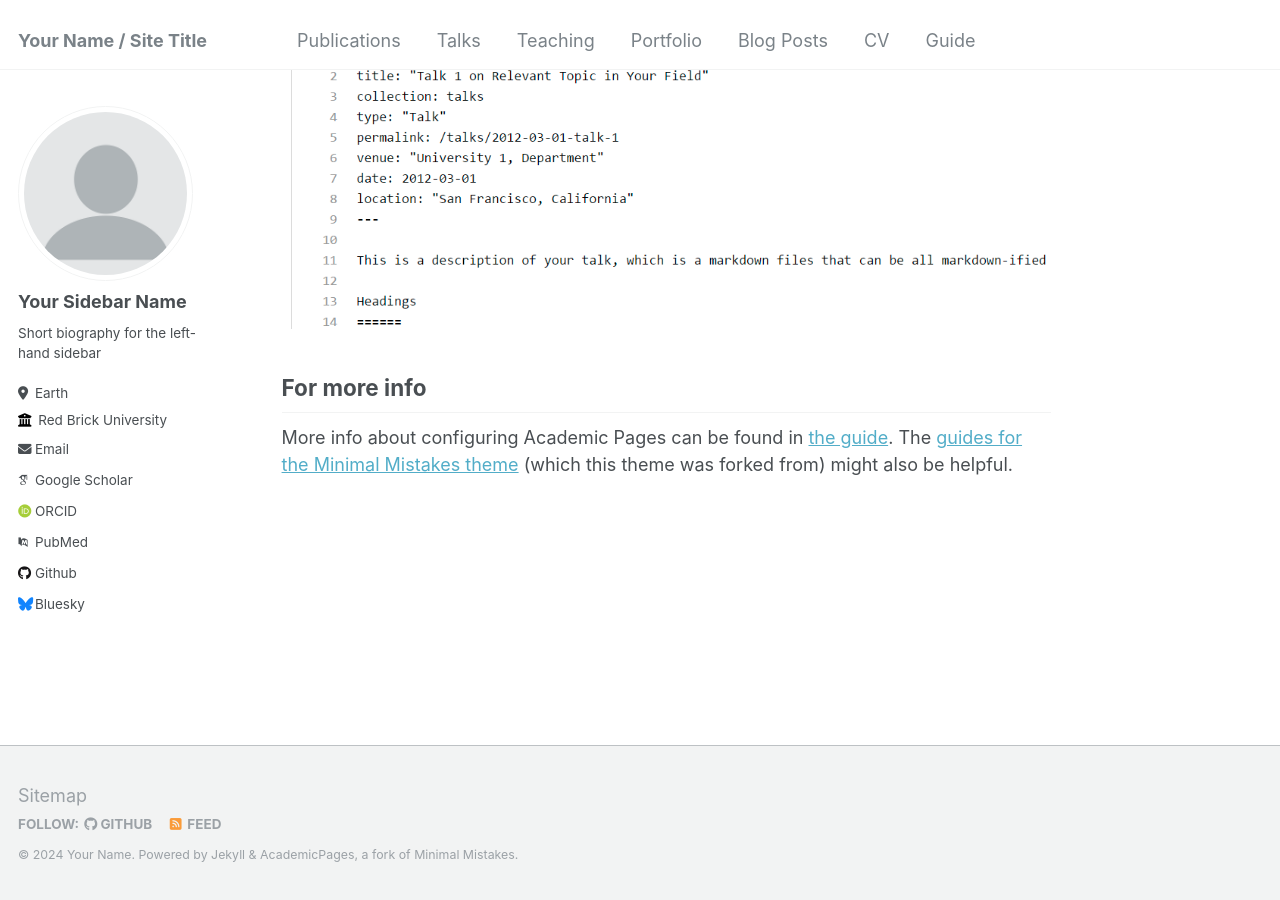
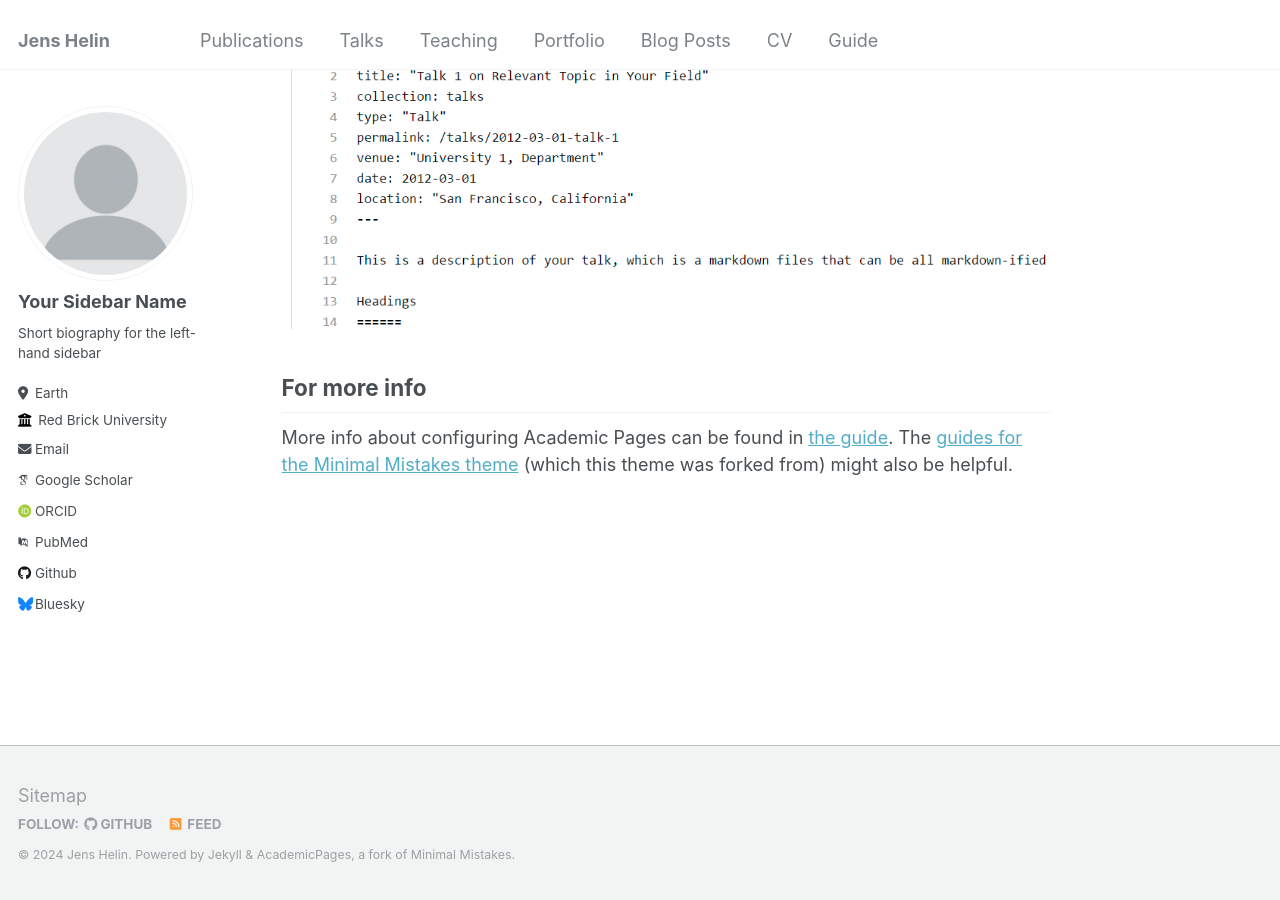
Before and after one commit to jensjvh/jensjvh.github.io, a Jekyll site: the page built from _pages/about.md, in a window 1280 px wide and 900 px high, scrolled down 2660 px. Built offline with Jekyll 4.4.1, drawn with Linux system fonts in a browser that asks for light colours; some web fonts are replaced.

Commit message:
Update name

```diff
--- a/_config.yml
+++ b/_config.yml
@@ -8,13 +8,13 @@
 
 # Basic Site Settings
 locale                   : "en-US"
-title                    : "Your Name / Site Title"
+title                    : "Jens Helin"
 title_separator          : "-"
-name                     : &name "Your Name"
-description              : &description "personal description"
+name                     : &name "Jens Helin"
+description              : &description "CS student @ Uni of Helsinki"
 url                      : https://academicpages.github.io # the base hostname & protocol for your site e.g. "https://mmistakes.github.io"
 baseurl                  : "" # the subpath of your site, e.g. "/blog"
-repository               : "academicpages/academicpages.github.io"
+repository               : "jensjvh/jensjvh.github.io"
 
 # Site Author - The following control what appear as part of the author content on the side bar.
 #               If a field is blank the icon and link will not appear, otherwise it will be shown.
```
